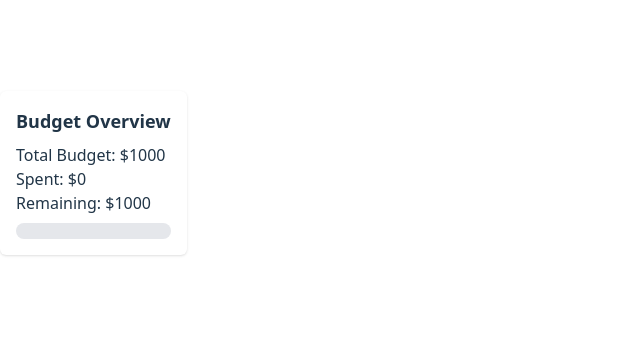
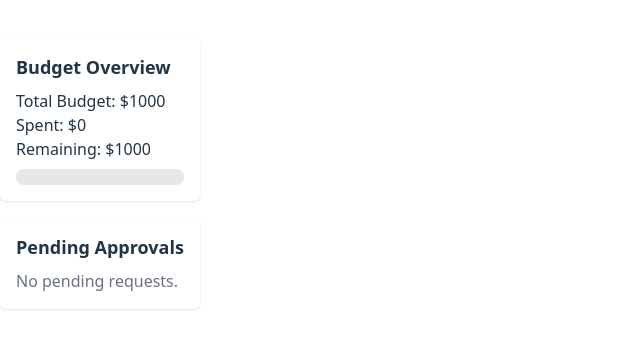
Before and after one commit to AaronTDR/MiniProcure, a React (Vite) app: page / in a window 1280 px wide. Shown: the part 227-576 px from the top of the page, without its empty margins (0-640 px from the left). Built offline with nearby package versions, Linux system fonts and the light colour scheme.

Commit message:
feat: wire ApprovalList into the main view

```diff
--- a/src/App.tsx
+++ b/src/App.tsx
@@ -1,9 +1,11 @@
+import ApprovalList from "./components/ApprovalList";
 import BudgetTracker from "./components/BudgetTracker";
 
 function App() {
   return (
     <>
       <BudgetTracker />
+      <ApprovalList />
     </>
   );
 }
```
